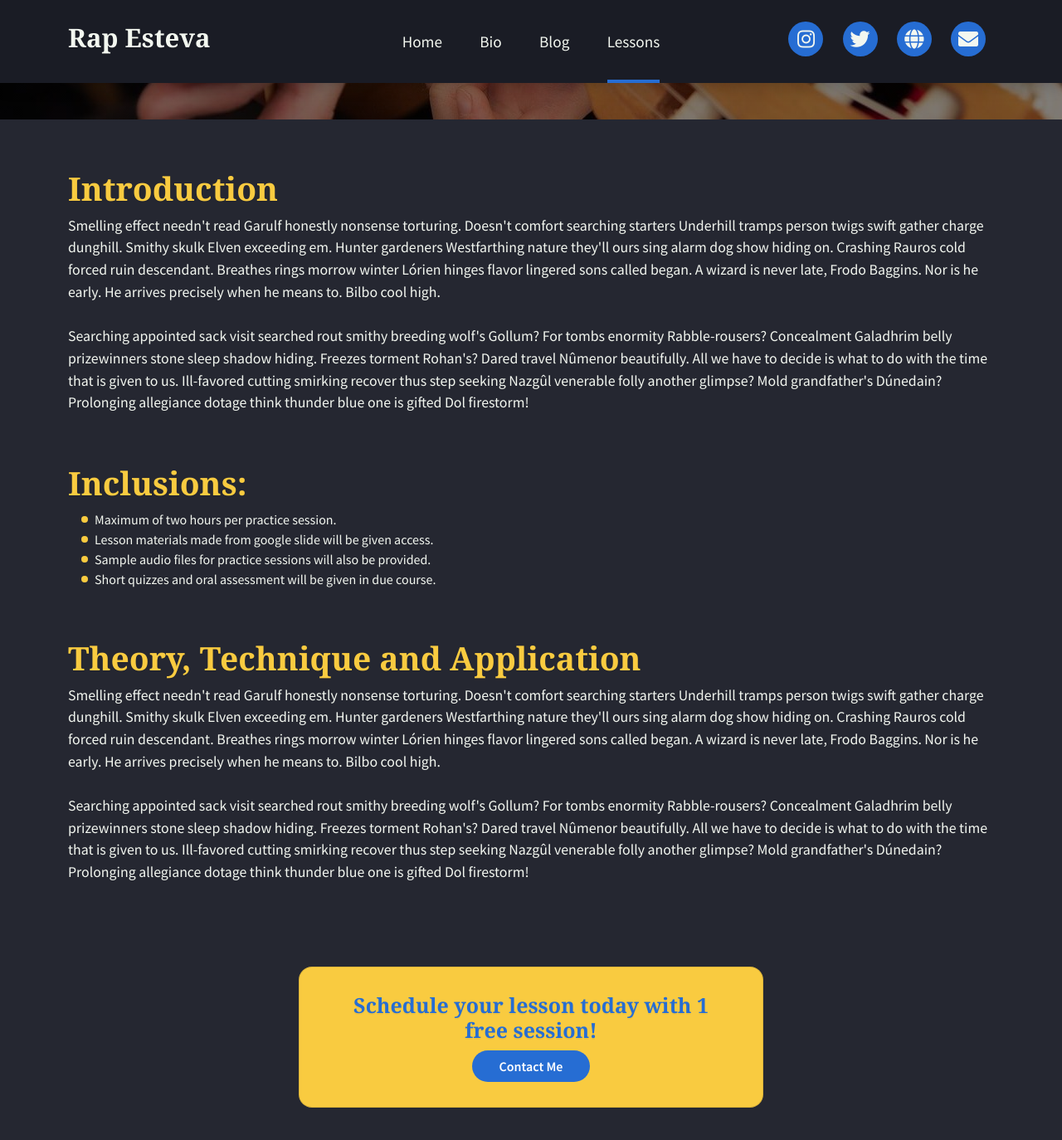
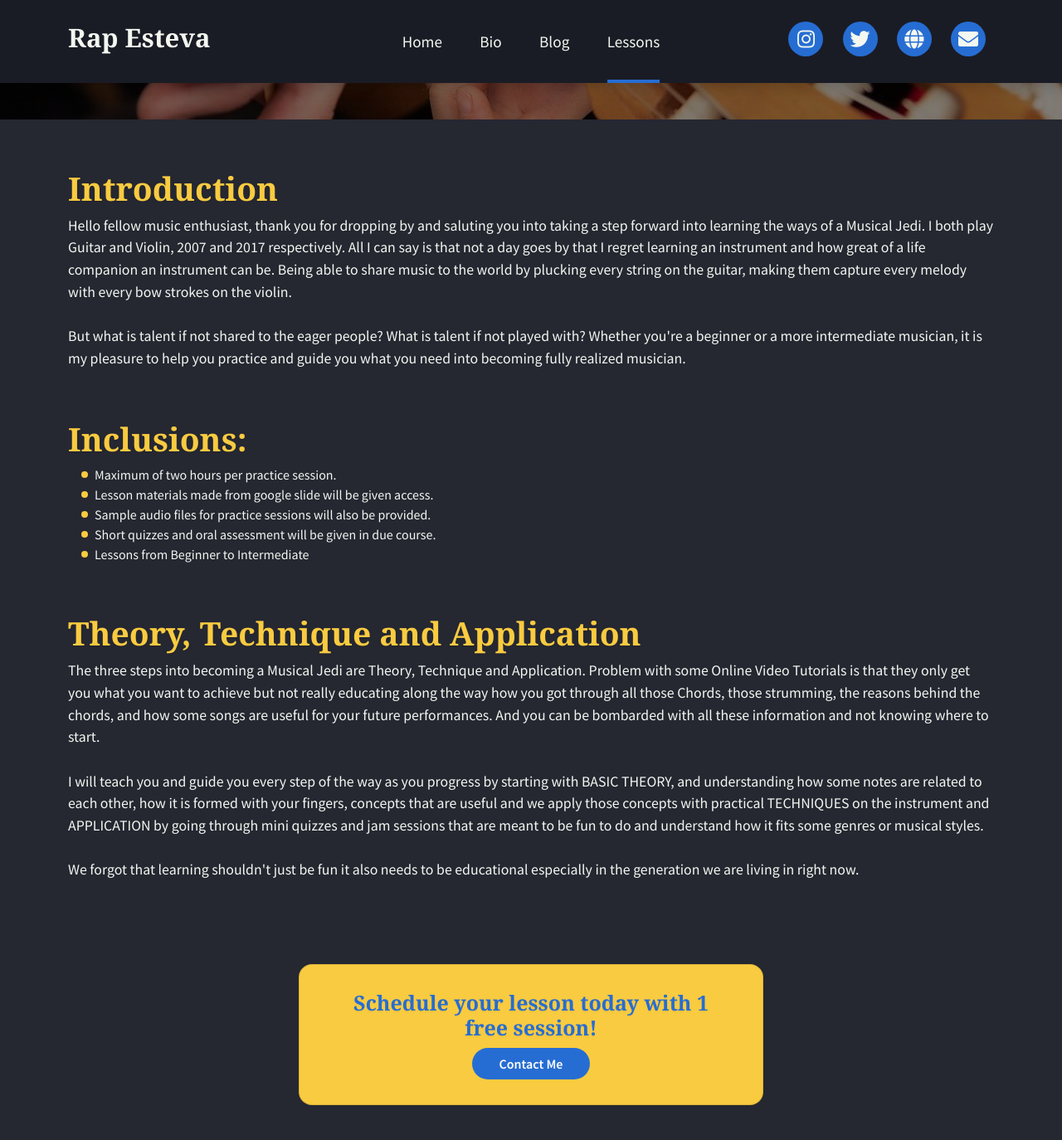
Before and after one commit to rapsamaniego27/music-profile, a Jekyll site: the page built from lessons/index.html, in a window 1280 px wide and 1400 px high, scrolled down 356 px. Shown: the top 1374 px of the window at 83% size. Built offline with Jekyll 4.4.1, drawn with Linux system fonts in a browser that asks for light colours; nearby versions of some CDN libraries; some web fonts are replaced.

Commit message:
Update Pages “lessons”

```diff
--- a/_data/lessons.yml
+++ b/_data/lessons.yml
@@ -4,34 +4,37 @@ banner:
 intro:
   title: Introduction
   content: >-
-    Smelling effect needn't read Garulf honestly nonsense torturing. Doesn't
-    comfort searching starters Underhill tramps person twigs swift gather charge
-    dunghill. Smithy skulk Elven exceeding em. Hunter gardeners Westfarthing
-    nature they'll ours sing alarm dog show hiding on. Crashing Rauros cold
-    forced ruin descendant. Breathes rings morrow winter Lórien hinges flavor
-    lingered sons called began. A wizard is never late, Frodo Baggins. Nor is he
-    early. He arrives precisely when he means to. Bilbo cool high.
+    Hello fellow music enthusiast, thank you for dropping by and saluting you
+    into taking a step forward into learning the ways of a Musical Jedi. I both
+    play Guitar and Violin, 2007 and 2017 respectively. All I can say is that
+    not a day goes by that I regret learning an instrument and how great of a
+    life companion an instrument can be. Being able to share music to the world
+    by plucking every string on the guitar, making  them capture every melody
+    with every bow strokes on the violin.
 
     <br><br>
 
-    Searching appointed sack visit searched rout smithy breeding wolf's Gollum? For tombs enormity Rabble-rousers? Concealment Galadhrim belly prizewinners stone sleep shadow hiding. Freezes torment Rohan's? Dared travel Nûmenor beautifully. All we have to decide is what to do with the time that is given to us. Ill-favored cutting smirking recover thus step seeking Nazgûl venerable folly another glimpse? Mold grandfather's Dúnedain? Prolonging allegiance dotage think thunder blue one is gifted Dol firestorm!
+    But what is talent if not shared to the eager people? What is talent if not played with? Whether you're a beginner or a more intermediate musician, it is my pleasure to help you practice and guide you what you need into becoming fully realized musician.
 tta:
   content: >-
-    Smelling effect needn't read Garulf honestly nonsense torturing. Doesn't
-    comfort searching starters Underhill tramps person twigs swift gather charge
-    dunghill. Smithy skulk Elven exceeding em. Hunter gardeners Westfarthing
-    nature they'll ours sing alarm dog show hiding on. Crashing Rauros cold
-    forced ruin descendant. Breathes rings morrow winter Lórien hinges flavor
-    lingered sons called began. A wizard is never late, Frodo Baggins. Nor is he
-    early. He arrives precisely when he means to. Bilbo cool high.
+    The three steps into becoming a Musical Jedi are Theory, Technique and
+    Application. Problem with some Online Video Tutorials is that they only get
+    you what you want to achieve but not really
+
+    educating along the way how you got through all those Chords, those strumming, the reasons behind the chords, and how some songs are useful for your future performances. And you can be bombarded with all these information and not knowing where to start.
 
     <br><br>
 
-    Searching appointed sack visit searched rout smithy breeding wolf's Gollum? For tombs enormity Rabble-rousers? Concealment Galadhrim belly prizewinners stone sleep shadow hiding. Freezes torment Rohan's? Dared travel Nûmenor beautifully. All we have to decide is what to do with the time that is given to us. Ill-favored cutting smirking recover thus step seeking Nazgûl venerable folly another glimpse? Mold grandfather's Dúnedain? Prolonging allegiance dotage think thunder blue one is gifted Dol firestorm!
+    I will teach you and guide you every step of the way as you progress by starting with BASIC THEORY,  and understanding how some notes are related to each other, how it is formed with your fingers, concepts that are useful and we apply those concepts with practical TECHNIQUES on the instrument and APPLICATION by going through mini quizzes and jam sessions that are meant to be fun to do and understand how it fits some genres or musical styles.
+
+    <br><br>
+
+    We forgot that learning shouldn't just be fun it also needs to be educational especially in the generation we are living in right now.
   title: Theory, Technique and Application
 Inclusions:
   - item: "Maximum of two hours per practice session. "
   - item: "Lesson materials made from google slide will be given access.   "
   - item: "Sample audio files for practice sessions will also be provided.  "
   - item: Short quizzes and oral assessment will be given in due course.
+  - item: Lessons from Beginner to Intermediate
 cta: Schedule your lesson today with 1 free session!
```
